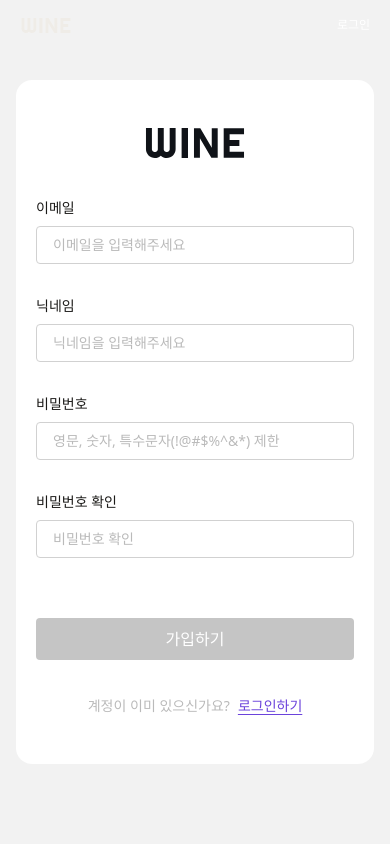
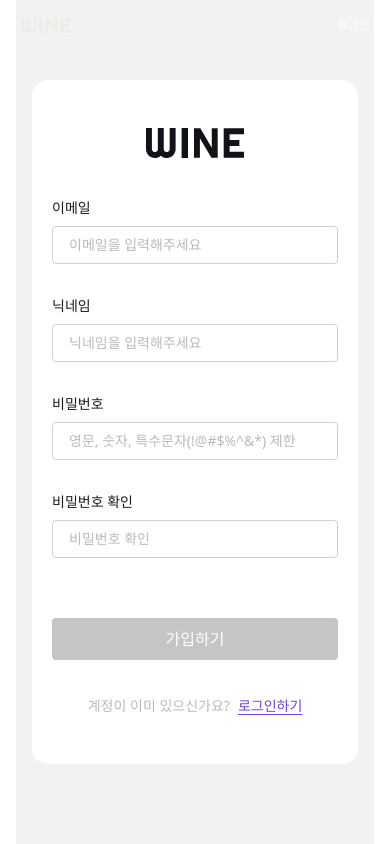
Before and after one commit to 2ruuuu/wine, a Next.js app: page /signup in a window 390 px wide. Built offline with nearby package versions, Linux system fonts and the light colour scheme; a web font is replaced by a local one.

Commit message:
design: 레이아웃 설정완료

```diff
--- a/src/app/layout.tsx
+++ b/src/app/layout.tsx
@@ -15,10 +15,12 @@ export default function RootLayout({
           href="https://cdn.jsdelivr.net/gh/orioncactus/pretendard/dist/web/static/pretendard.css"
         />
       </head>
-      <body>
+      <body className="min-h-screen flex flex-col bg-white">
         <ModalProvider>
           <Header isLogin={false} HeaderBg={false} />
-          {children}
+          <main className="w-full max-w-[1140px] mx-auto px-4 md:px-8">
+            {children}
+          </main>
         </ModalProvider>
       </body>
     </html>
```
